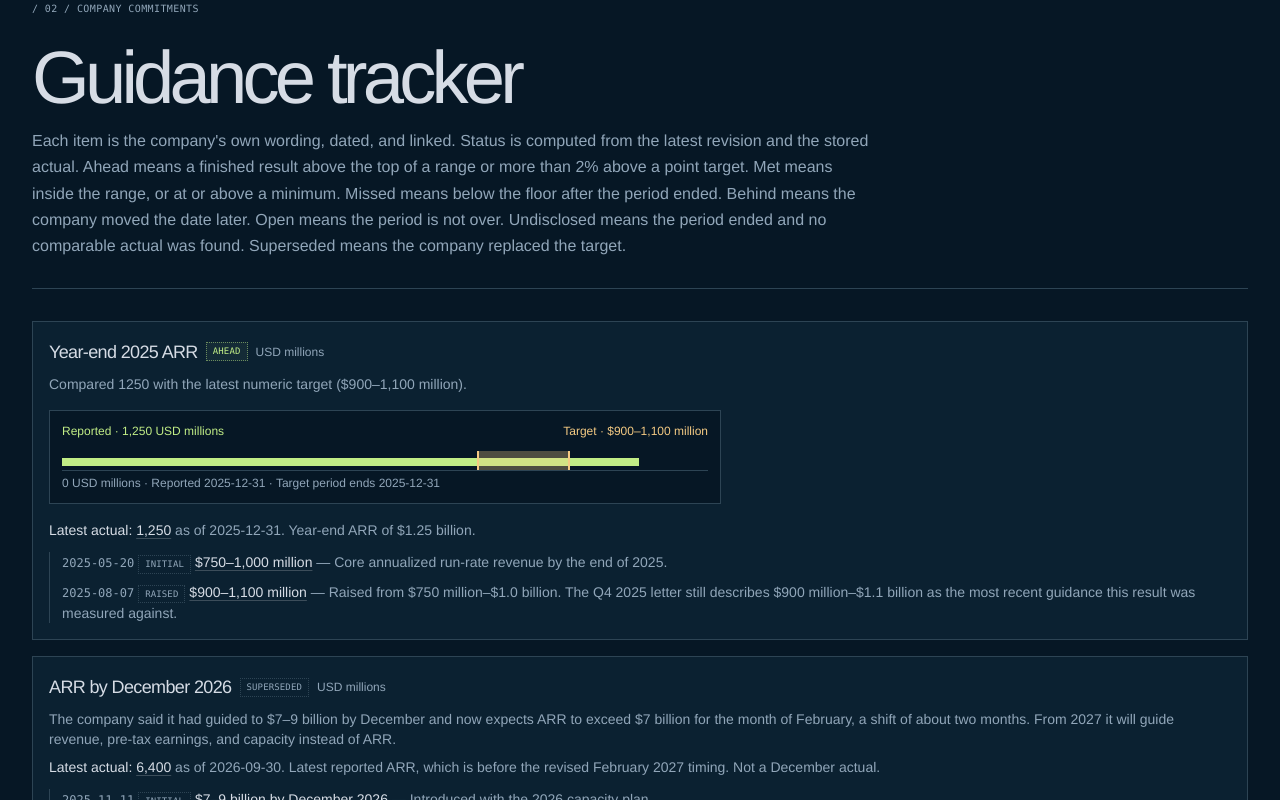
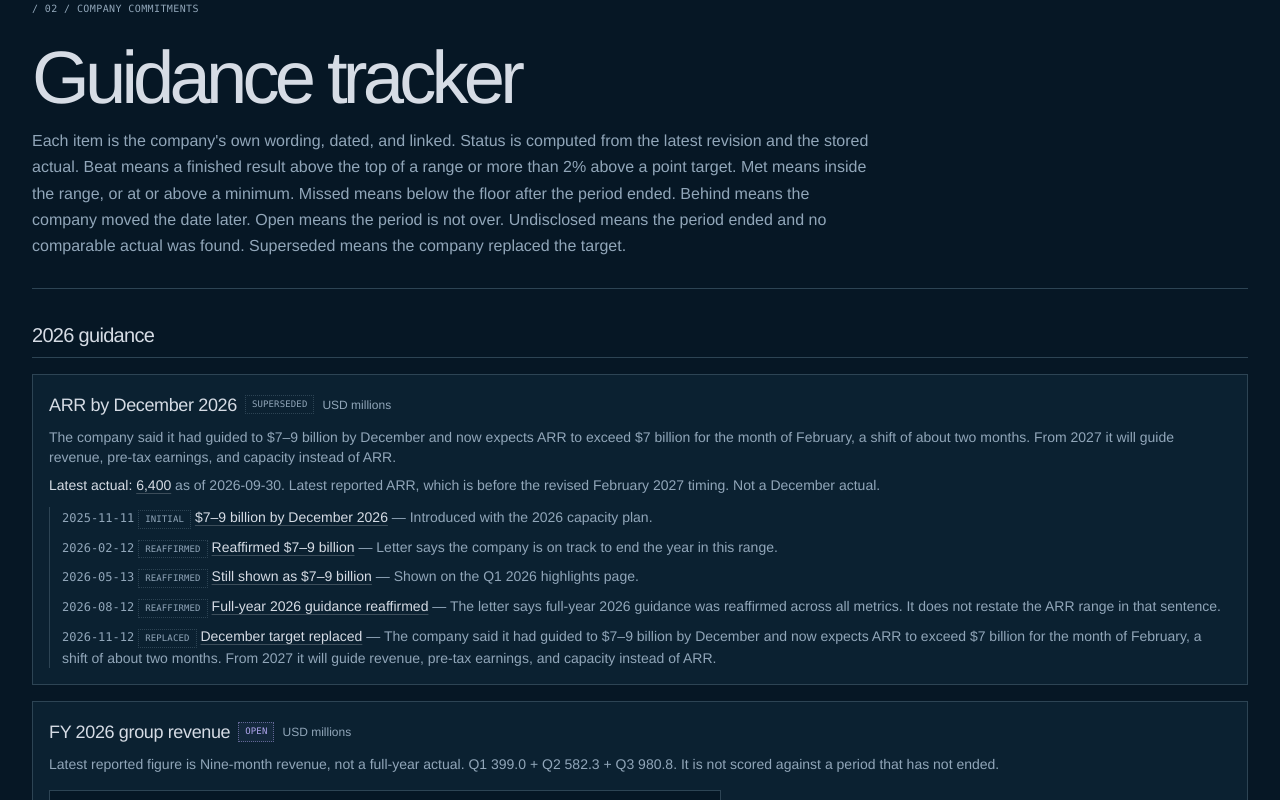
Before and after one commit to dfurry-boilermaker/nbismodel, a Next.js app: page /guidance in a window 1280 px wide. Shown: the part 120-920 px from the top of the page. Built offline with nearby package versions, Linux system fonts and the light colour scheme.

Commit message:
Group guidance cards by year with 2026 first and display Beat

```diff
--- a/app/guidance/page.tsx
+++ b/app/guidance/page.tsx
@@ -2,11 +2,12 @@ import { GuidanceChart } from "@/components/result-charts";
 import { Badge } from "@/components/ui/badge";
 import { SourceA } from "@/components/metric-value";
 import { guidance } from "@/lib/load";
-import { scoreGuidance, STATUS_TONE } from "@/lib/guidance";
+import { scoreGuidance, STATUS_TONE, groupGuidance, guidanceStatusLabel } from "@/lib/guidance";
 
 export const metadata = { title: "Guidance — Nebius model" };
 
 export default function GuidancePage() {
+  const groups = groupGuidance(guidance.items, guidance.asOf);
   return (
     <div className="space-y-8">
       <header>
@@ -14,7 +15,7 @@ export default function GuidancePage() {
         <h1 className="text-3xl font-semibold text-accent">Guidance tracker</h1>
         <p className="mt-3 max-w-3xl text-sm leading-6 text-muted">
           Each item is the company&apos;s own wording, dated, and linked. Status is computed
-          from the latest revision and the stored actual. Ahead means a finished result above
+          from the latest revision and the stored actual. Beat means a finished result above
           the top of a range or more than 2% above a point target. Met means inside the range,
           or at or above a minimum. Missed means below the floor after the period ended.
           Behind means the company moved the date later. Open means the period is not over.
@@ -22,14 +23,17 @@ export default function GuidancePage() {
           means the company replaced the target.
         </p>
       </header>
-      <ul className="space-y-4">
-        {guidance.items.map((item) => {
+      {groups.map((group) => (
+        <section key={group.year ?? "ongoing"} className="min-w-0 space-y-4">
+          <h2 className="border-b border-line pb-2 text-xl font-medium">{group.title}</h2>
+          <ul className="space-y-4">
+        {group.items.map((item) => {
           const score = scoreGuidance(item, guidance.asOf);
           return (
             <li key={item.id} className="rounded-xl border border-line bg-panel p-4">
               <div className="flex flex-wrap items-center gap-2">
-                <h2 className="text-lg font-medium">{item.title}</h2>
-                <Badge tone={STATUS_TONE[score.status]}>{score.status}</Badge>
+                <h3 className="text-lg font-medium">{item.title}</h3>
+                <Badge tone={STATUS_TONE[score.status]}>{guidanceStatusLabel(score.status)}</Badge>
                 <span className="text-xs text-muted">{item.unit}</span>
               </div>
               <p className="mt-2 text-sm text-muted">{score.basis}</p>
@@ -65,7 +69,9 @@ export default function GuidancePage() {
             </li>
           );
         })}
-      </ul>
+          </ul>
+        </section>
+      ))}
       <section>
         <h2 className="text-lg font-medium">Left out on purpose</h2>
         <ul className="mt-2 list-disc space-y-2 pl-5 text-sm text-muted">
```
